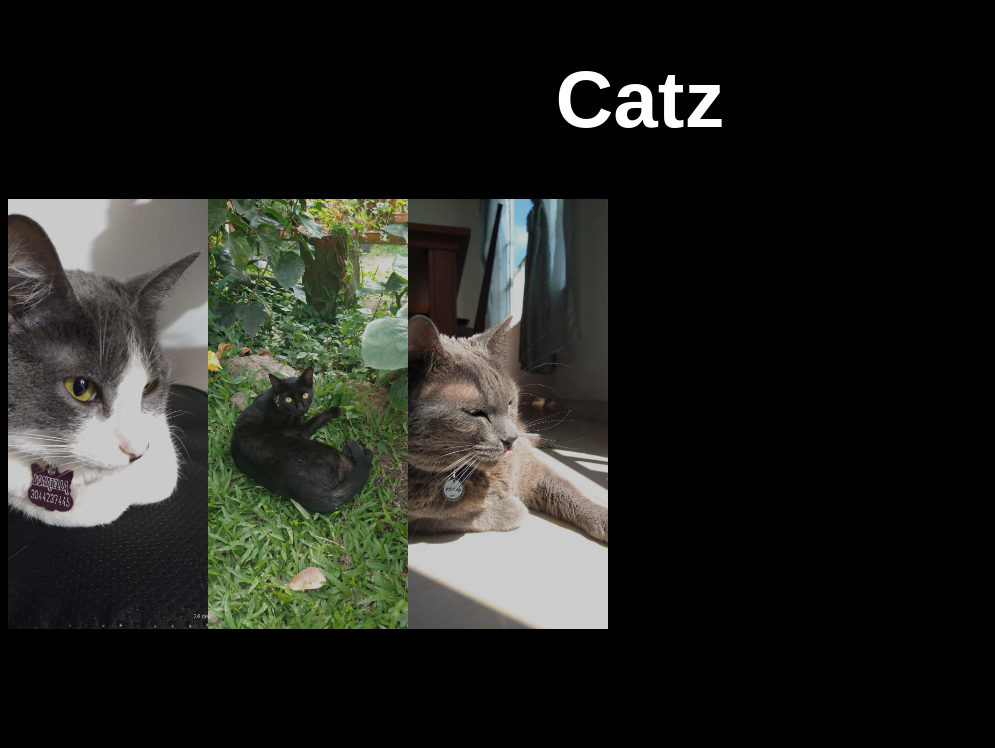
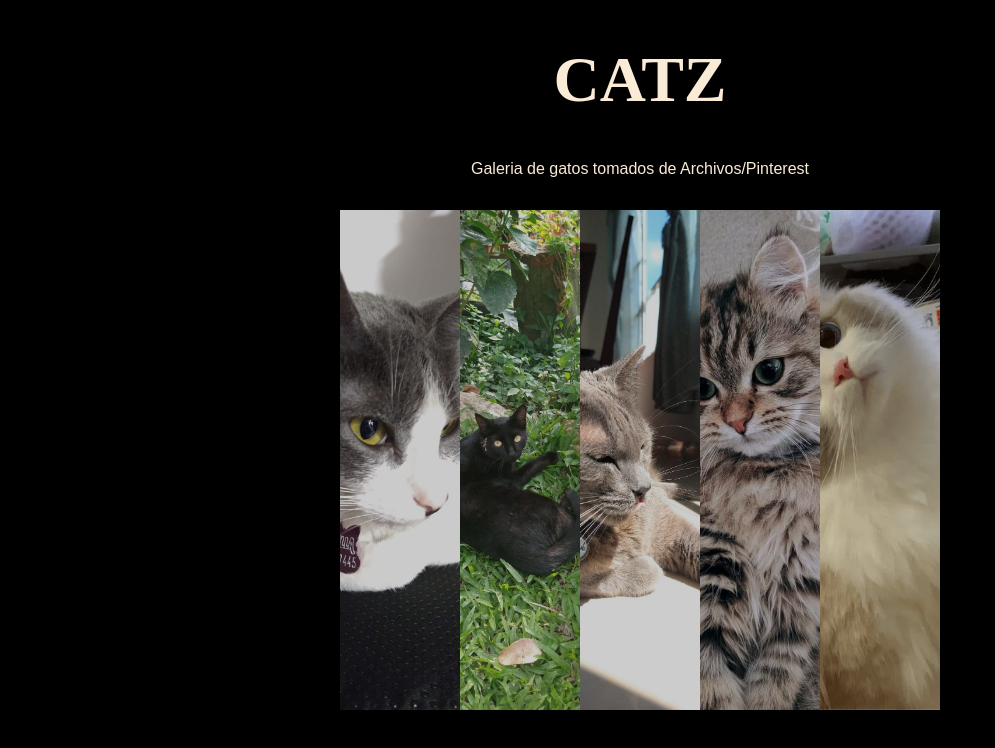
Before and after one commit to HeidyDaniela/webheidy, a plain HTML site: page index.html in a window 1280 px wide. Shown: the whole page, without its empty margins (0-995 px from the left). Drawn offline with Linux system fonts and the light colour scheme.

Commit message:
mas cambios

```diff
--- a/estilos.css
+++ b/estilos.css
@@ -1,16 +1,27 @@
 body{
     background-color: rgb(0, 0, 0);
 }
+.texto{
+    color: antiquewhite;
+    text-align: center;
+
+}
 h1{
-    font-size: 5em;
-    color: rgb(255, 255, 255);
-    text-align: center;
-    font-family: fantasy;
+    font-size: 4em;
+}
+p{
+    font-family: Arial, Helvetica, sans-serif;
+    border: 1px;
+    font-size: 1em;
+}
+.imagenes{
+    padding-top: 1em;
 }
 section{
+    margin: auto;
     display: flex;
     width: 600px;
-    height: 430px;
+    height: 500px;
 }
 section img{
     width: 0px;
--- a/index.html
+++ b/index.html
@@ -7,11 +7,16 @@
     <title>Catz</title>
 </head>
 <body>
-    <h1>Catz</h1>
-    <section>
-        <img src="imgs/1.jpeg" alt="">
-        <img src="imgs/2.jpeg" alt="">
-        <img src="imgs/3.jpeg" alt="">
-    </section>
-</body>
-</html>
+    <div class="texto">
+
+        <h1>CATZ</h1>
+        <p>Galeria de gatos tomados de Archivos/Pinterest<b></b></p>
+
+    <div class="imagenes">
+        <section>
+            <img src="imgs/1.jpeg" alt="">
+            <img src="imgs/2.jpeg" alt="">
+            <img src="imgs/3.jpeg" alt="">
+            <img src="imgs/4.jpg" alt="">
+            <img src="imgs/5.jpg" alt="">
+         </section>
```
Also changed, not shown: imgs/4.jpg (added), imgs/5.jpg (added), imgs/6.jpg (added), imgs/kitty.jpg (added).
